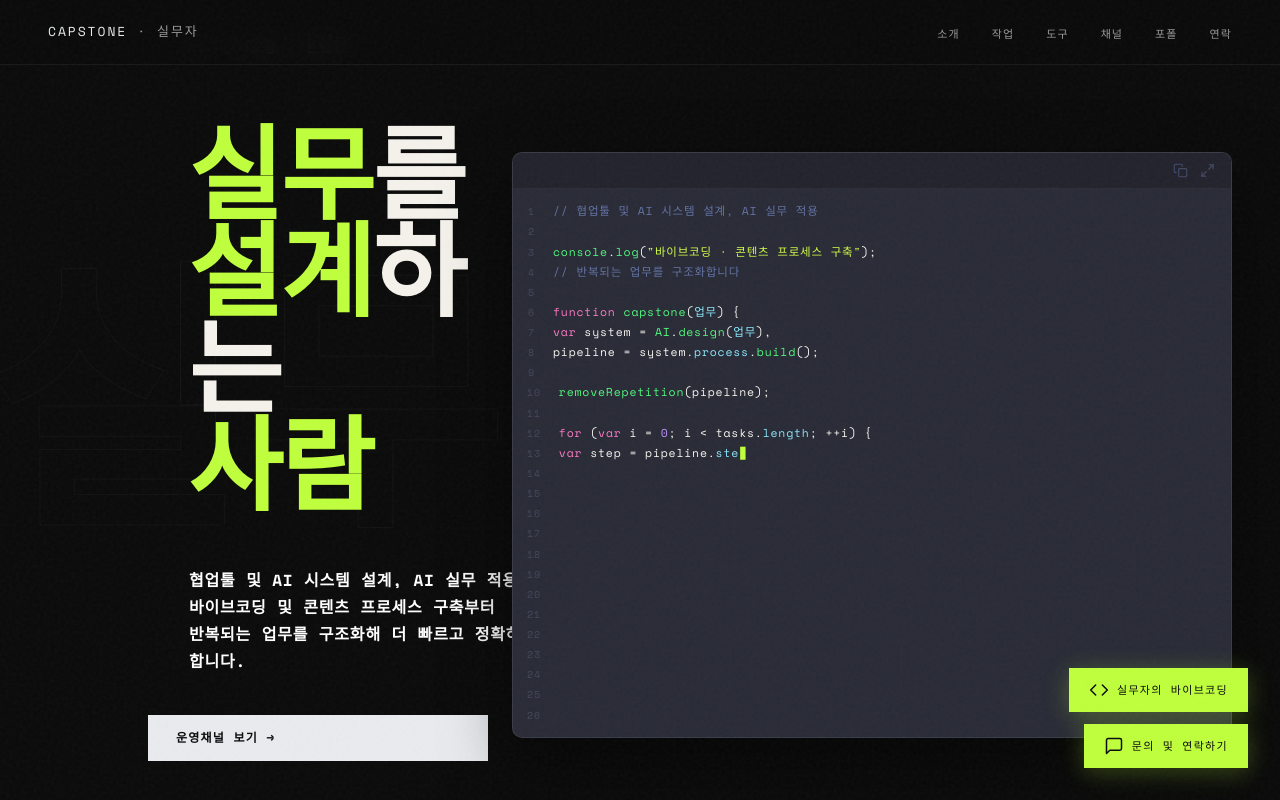
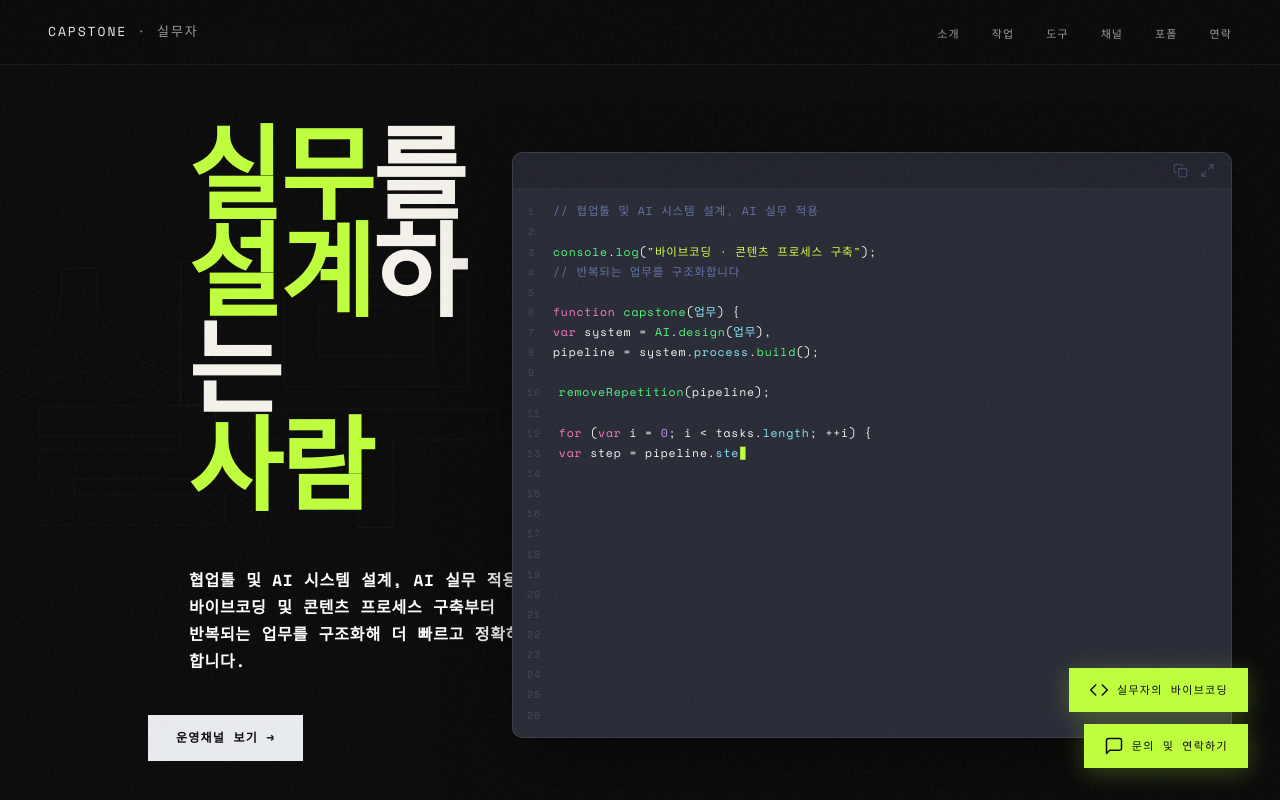
Before and after one commit to CAPSTONEID/capstone-site, a React (Vite) app: page / in a window 1280 px wide. Shown: the top 800 px of the page. Built offline with nearby package versions, Linux system fonts and the light colour scheme; no server answers; the database is empty; a web font is replaced by a local one.

Commit message:
fix: 운영채널보기 버튼 폭을 텍스트에 맞게 축소 (align-self: flex-start)

```diff
--- a/src/styles/capstone.css
+++ b/src/styles/capstone.css
@@ -418,6 +418,7 @@
   animation: fadeUp 1s 1s both;
   border: none;
   cursor: pointer;
+  align-self: flex-start;
 }
 
 .capstone-btn {
```
